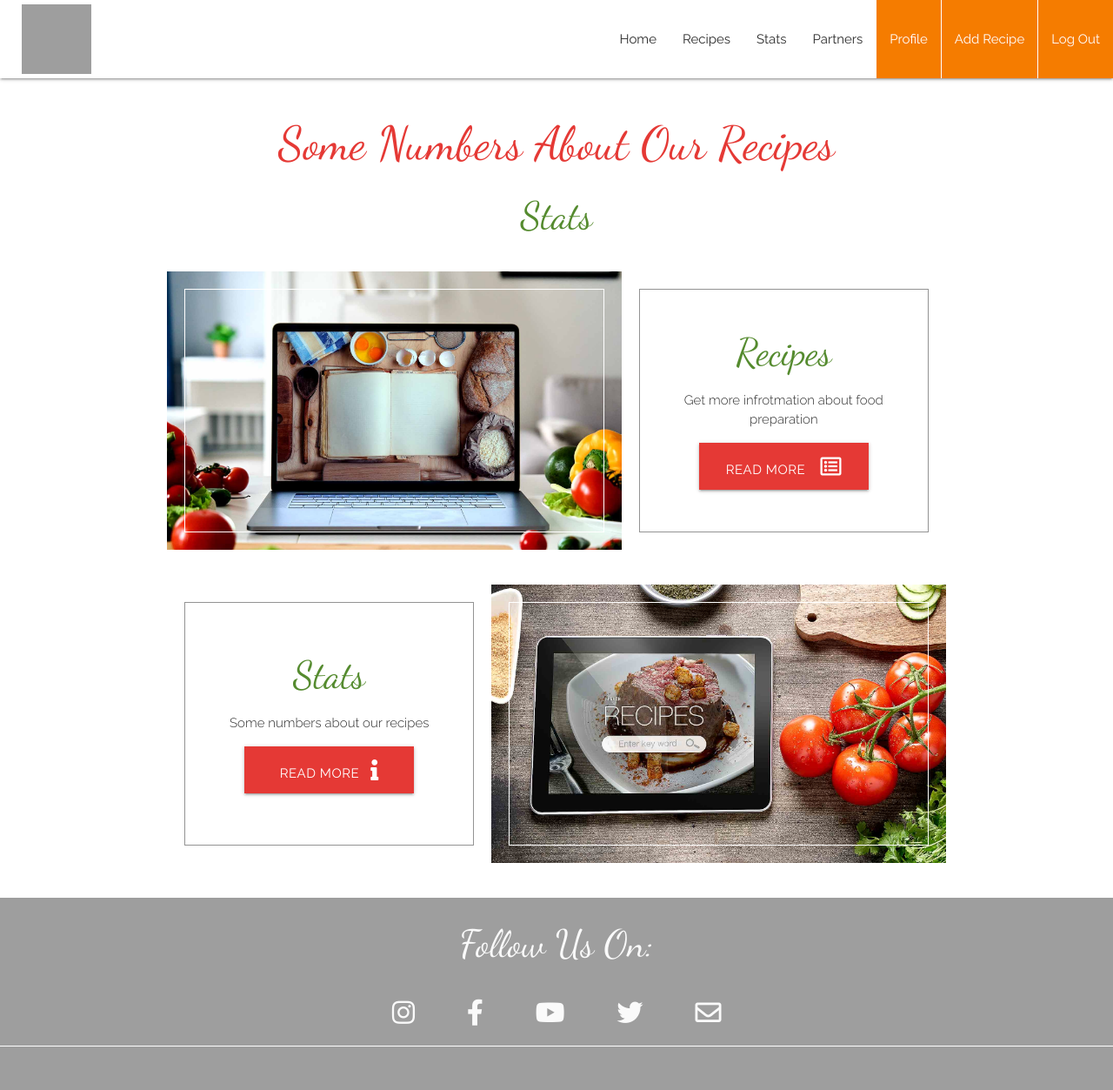
After one commit to andrewskyboss/milestone-project-03, a Flask app: page /get_stats in a window 1280 px wide. The commit adds this page. Shown: the whole page at 87% size. Run offline with Flask 2, Linux system fonts and the light colour scheme; the visitor is signed in with stand-in values (Sample User, id 1); some libraries are stand-ins or nearby versions; grey boxes are pictures that could not be loaded.

Commit message:
add stats page

```diff
--- a/app.py
+++ b/app.py
@@ -22,6 +22,14 @@ mongo = PyMongo(app)
 @app.route("/get_homepage")
 def get_homepage():
     return render_template("index.html")
+
+
+
+@app.route("/")
+@app.route("/get_stats")
+def get_stats():
+    return render_template("stats.html")
+
 
 
 @app.route("/")
--- a/static/css/style.css
+++ b/static/css/style.css
@@ -64,6 +64,7 @@ nav ul a.user-link,
 .sidenav li>a.user-link {
     background-color: var(--color-brand-3);
     color: var(--color-white);
+    border-left: 1px solid var(--color-white);
 }
 
 nav > div > ul > li > a:hover {
--- a/templates/base.html
+++ b/templates/base.html
@@ -57,11 +57,11 @@
                 <ul class="right hide-on-med-and-down">
                     <li><a href="{{ url_for('get_homepage') }}">Home</a></li>
                     <li><a href="{{ url_for('get_recipes') }}">Recipes</a></li>
-                    <li><a href="templates/tips.html">Tips</a></li>
+                    <li><a href="{{ url_for('get_stats') }}">Stats</a></li>
                     <li><a href="partners.html">Partners</a></li>
                 {% if session.user %}
                     <li><a class="user-link" href="{{ url_for('profile', username=session['user']) }}">Profile</a></li>
-                    <li><a class="user-link" href="{{ url_for('add_recipe') }}">Add New Recipe</a></li>
+                    <li><a class="user-link" href="{{ url_for('add_recipe') }}">Add Recipe</a></li>
                     <!-- {% if session.user|lower == "admin"|lower %}
                         <li><a class="user-link" href="{{ url_for('get_categories') }}">Manage Categories</a></li>
                         <li><a class="user-link" href="{{ url_for('get_cuisines') }}">Manage Cuisines</a></li>
@@ -79,11 +79,11 @@
             <a href="{{ url_for('get_homepage') }}" class="brand-logo-mobile"><img class="header-logo-mobile" src="{{url_for('static', filename='images/creative-cooking-logo.svg')}}" alt="logo"></a>
             <li class="mobile-menu-first-element"><a href="{{ url_for('get_recipes') }}">Home</a></li>
                 <li><a href="{{ url_for('get_recipes') }}">Recipes</a></li>
-                <li><a href="tips.html">Tips</a></li>
+                <li><a href="{{ url_for('get_stats') }}">Stats</a></li>
                 <li><a href="partners.html">Partners</a></li>
             {% if session.user %}
                 <li><a class="user-link" href="{{ url_for('profile', username=session['user']) }}">Profile</a></li>
-                <li><a class="user-link" href="{{ url_for('add_recipe') }}">Add New Recipe</a></li>
+                <li><a class="user-link" href="{{ url_for('add_recipe') }}">Add Recipe</a></li>
                 <!-- {% if session.user|lower == "admin"|lower %}
                     <li><a class="user-link" href="{{ url_for('get_categories') }}">Manage Categories</a></li>
                     <li><a class="user-link" href="{{ url_for('get_cuisines') }}">Manage Cuisines</a></li>
--- a/templates/index.html
+++ b/templates/index.html
@@ -17,9 +17,9 @@
         </div>
         <div class="row image-text-row">
             <div class="col s12 m7 l5 content-area">
-                <h3 class="subtitle light-green-text text-darken-3 center-align">Tips</h3>
-                <p>Get more infrotmation about food preparation</p>
-                <a href="{{ url_for('get_recipes') }}" class="button col s10 m12 l10 xl8 offset-m0 offset-l0 offset-xl0 btn-large red darken-1 text-shadow">Read More &nbsp;&nbsp;<i class="fas fa-info"></i></a>
+                <h3 class="subtitle light-green-text text-darken-3 center-align">Stats</h3>
+                <p>Some numbers about our recipes</p>
+                <a href="{{ url_for('get_stats') }}" class="button col s10 m12 l10 xl8 offset-m0 offset-l0 offset-xl0 btn-large red darken-1 text-shadow">Read More &nbsp;&nbsp;<i class="fas fa-info"></i></a>
             </div>
             <div class="col s12 m5 l7 image-area">
                 <img class="recipe-image responsive-img" src="{{url_for('static', filename='images/project-3-img-019.jpg')}}" alt="">
--- /dev/null
+++ b/templates/stats.html
@@ -0,0 +1,30 @@
+{% extends "base.html" %}
+{% block content %}
+    <h2 class="title red-text text-darken-1 center-align">Some numbers about our recipes</h2>
+    <h3 class="subtitle light-green-text text-darken-3 center-align">Stats</h3>
+
+    <div class="container">
+        <div class="row image-text-row">
+            <div class="col s12 m5 l7 image-area">
+                <img class="recipe-image responsive-img" src="{{url_for('static', filename='images/project-3-img-014b.jpg')}}" alt="">
+            </div>
+
+            <div class="col s12 m7 l5 content-area">
+                <h3 class="subtitle light-green-text text-darken-3 center-align">Recipes</h3>
+                <p>Get more infrotmation about food preparation</p>
+                <a href="{{ url_for('get_recipes') }}" class="button col s10 m12 l10 xl8 offset-m0 offset-l0 offset-xl0 btn-large red darken-1 text-shadow">Read More  &nbsp;&nbsp; <i class="far fa-list-alt"></i></a>
+            </div>
+        </div>
+        <div class="row image-text-row">
+            <div class="col s12 m7 l5 content-area">
+                <h3 class="subtitle light-green-text text-darken-3 center-align">Stats</h3>
+                <p>Some numbers about our recipes</p>
+                <a href="{{ url_for('get_recipes') }}" class="button col s10 m12 l10 xl8 offset-m0 offset-l0 offset-xl0 btn-large red darken-1 text-shadow">Read More &nbsp;&nbsp;<i class="fas fa-info"></i></a>
+            </div>
+            <div class="col s12 m5 l7 image-area">
+                <img class="recipe-image responsive-img" src="{{url_for('static', filename='images/project-3-img-019.jpg')}}" alt="">
+            </div>
+        </div>
+    </div>
+
+{% endblock %}
```
Also changed, not shown: templates/tips.html (deleted, +0 -50 lines).
